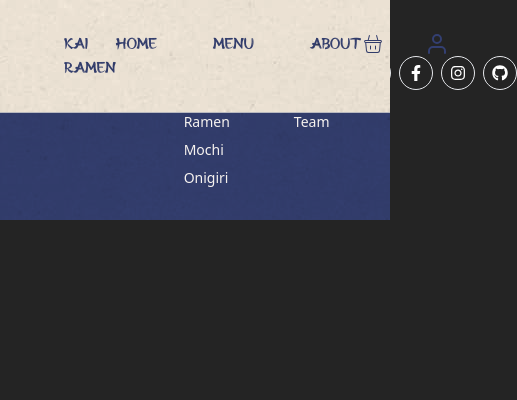
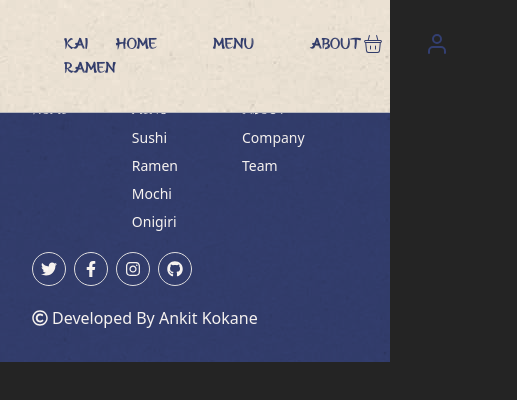
Before and after one commit to thedudeontitan/kai-ramen, a React (Vite) app: page /about in a window 390 px wide. Shown: the top 400 px of the page, 517 px wide, since content can reach past the window. Built offline with nearby package versions, Linux system fonts and the light colour scheme.

Commit message:
minor updates for mobile responsiveness

```diff
--- a/src/components/Footer.tsx
+++ b/src/components/Footer.tsx
@@ -1,10 +1,16 @@
 import React from "react";
-import { FaFacebookF, FaGithub, FaInstagram, FaTwitter } from "react-icons/fa";
+import {
+  FaFacebookF,
+  FaGithub,
+  FaInstagram,
+  FaRegCopyright,
+  FaTwitter,
+} from "react-icons/fa";
 import { Link } from "react-router-dom";
 
 export default function Footer() {
   return (
-    <div className="bg-[#333F72] bottom-0 left-0 right-0 z-20 text-white p-8 flex flex-row justify-between">
+    <div className="bg-[#333F72] bottom-0 left-0 right-0 z-20 text-white p-8 flex lg:flex-row flex-col justify-between gap-5">
       <p>Kai Ramen</p>
       <div className="flex flex-row gap-16 text-sm font-sans">
         <p className="font-hiro-misake">Home</p>
@@ -21,7 +27,7 @@ export default function Footer() {
           <Link to="">Team</Link>
         </div>
       </div>
-      <div className="flex flex-row gap-2">
+      <div className="flex flex-row gap-x-2 ">
         <Link to="" className="rounded-full border h-fit w-fit p-2">
           <FaTwitter />
         </Link>
@@ -35,6 +41,10 @@ export default function Footer() {
           <FaGithub />
         </Link>
       </div>
+      <p className="font-sans lg:absolute lg:bottom-0 lg:p-5 lg:right-0 flex flex-row items-center">
+        <FaRegCopyright className="pr-1 text-xl" />
+        Developed By Ankit Kokane
+      </p>
     </div>
   );
 }
--- a/src/pages/Specialities.tsx
+++ b/src/pages/Specialities.tsx
@@ -27,7 +27,7 @@ export default function Specialities() {
   return (
     <div className="flex flex-col items-center pb-10">
       <p className="text-5xl mt-14 mb-10">Our Specialties</p>
-      <div className="flex flex-row gap-10">
+      <div className="flex lg:flex-row flex-col gap-10">
         {items.map((i) => (
             <SepcialtyItem name={i.name} image={i.image} variety={i.variety}/>
         ))}
--- /dev/null
+++ b/src/pages/Testimonial.tsx
@@ -0,0 +1,9 @@
+import React from 'react'
+
+export default function Testimonial() {
+  return (
+    <div>
+
+    </div>
+  )
+}
```
